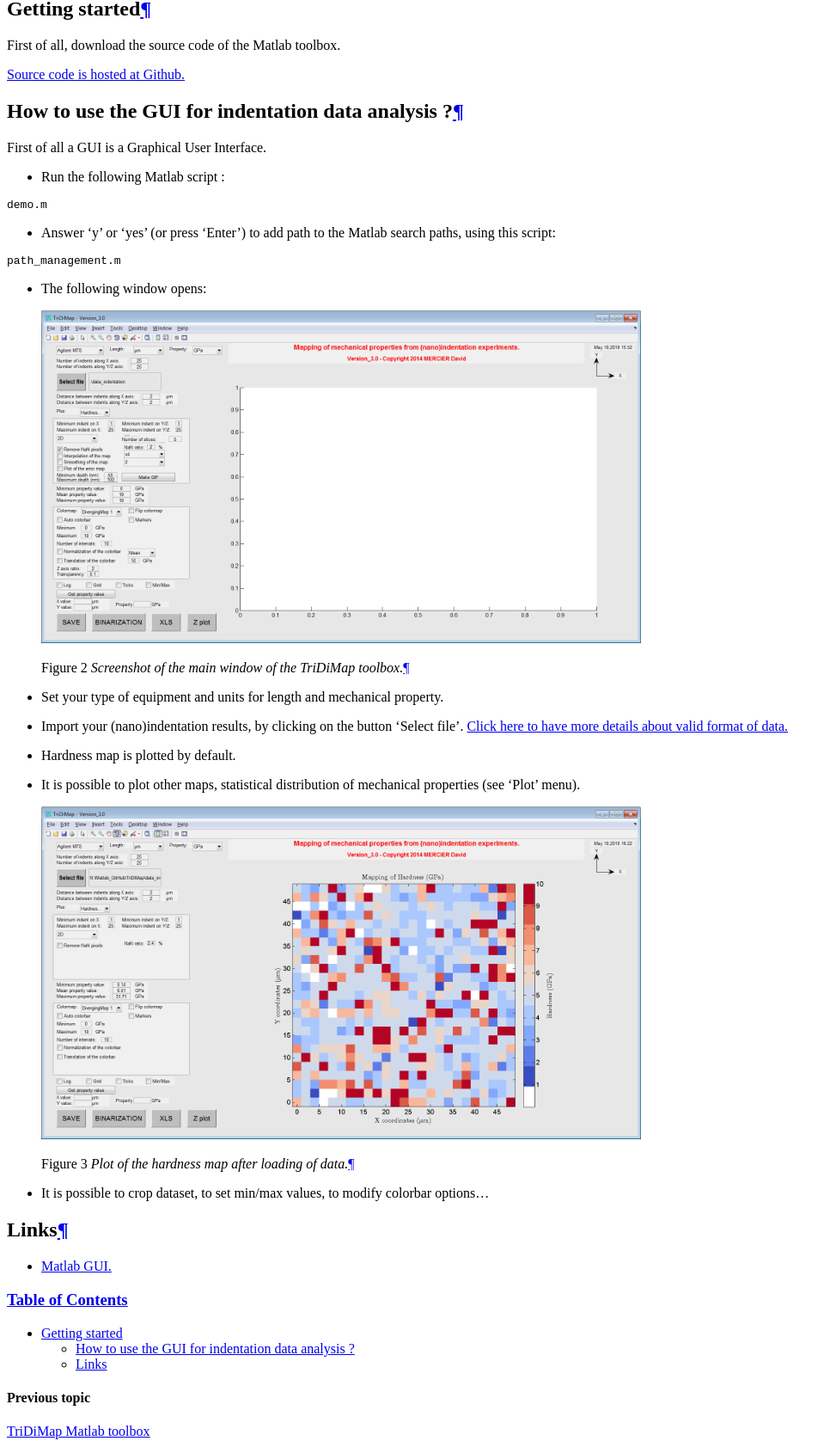
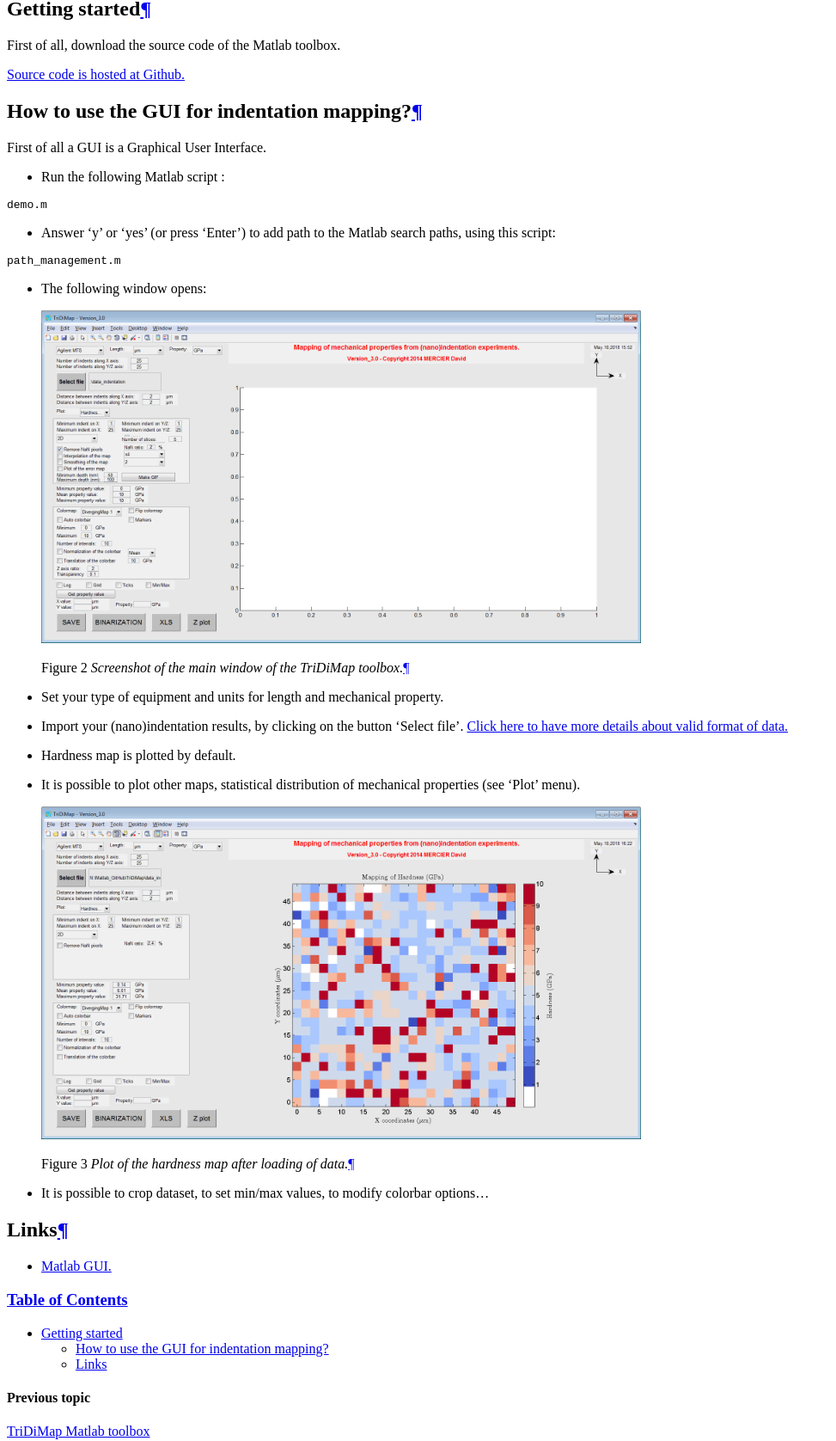
Before and after one commit to DavidMercier/TriDiMap, a Sphinx documentation site: the page built from doc/getting_started.rst, in a window 1280 px wide. Shown: the part 172-1848 px from the top of the page at 86% size, without its empty margins (0-973 px from the left). Built offline with Sphinx 7.4.7, drawn with Linux system fonts in a browser that asks for light colours; comment, search, counter and statistics services are not loaded.

Commit message:
Update getting_started.rst

```diff
--- a/doc/getting_started.rst
+++ b/doc/getting_started.rst
@@ -8,7 +8,7 @@ First of all, download the source code of the |matlab| toolbox.
 `Source code is hosted at Github. <https://github.com/DavidMercier/TriDiMap>`_
 
 
-How to use the GUI for indentation data analysis ?
+How to use the GUI for indentation mapping?
 ####################################################
 
 First of all a GUI is a Graphical User Interface.
```
